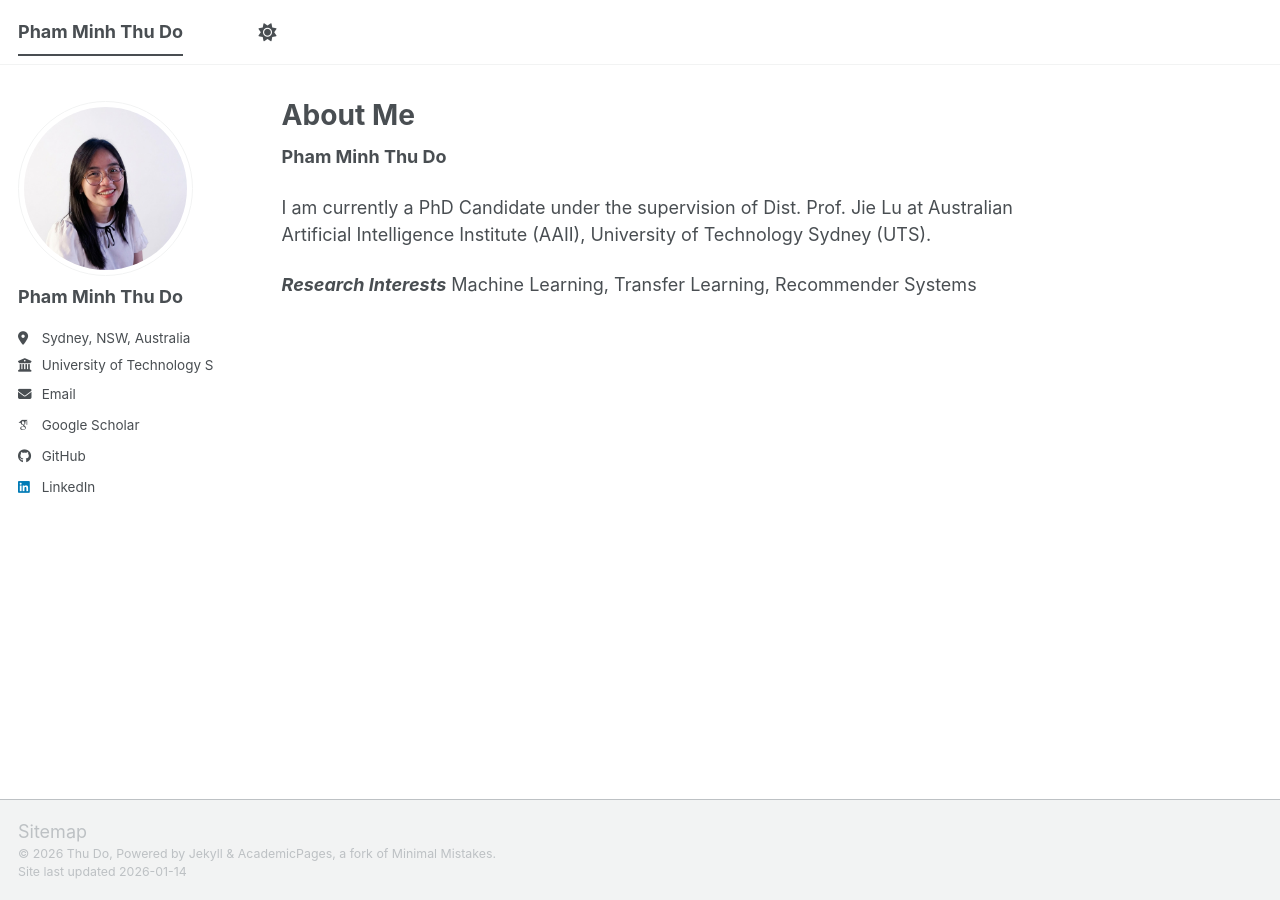
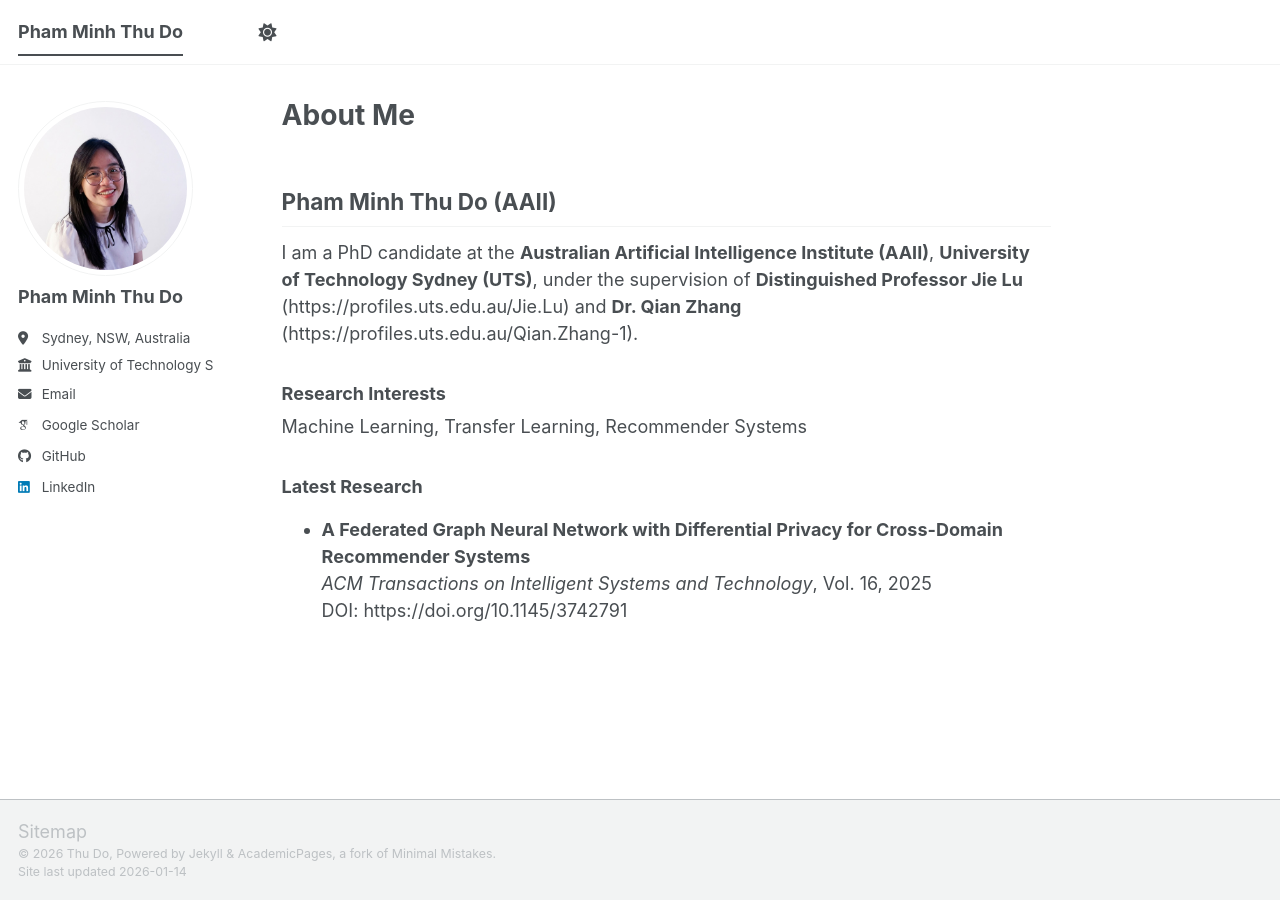
Before and after one commit to PMThuDo/PMThuDo.github.io, a Jekyll site: the page built from _pages/about.md, in a window 1280 px wide. Built offline with Jekyll 4.4.1, drawn with Linux system fonts in a browser that asks for light colours; some web fonts are replaced; a script bundle is joined from its source files by our own code; library files that are not in the unit come from our copies.

Commit message:
Update about.md

```diff
--- a/_pages/about.md
+++ b/_pages/about.md
@@ -6,9 +6,15 @@ redirect_from:
   - /about/
   - /about.html
 ---
-**Pham Minh Thu Do**
+## Pham Minh Thu Do (AAII)
 
-I am currently a PhD Candidate under the supervision of Dist. Prof. Jie Lu at Australian Artificial Intelligence Institute (AAII), University of Technology Sydney (UTS).
+I am a PhD candidate at the **Australian Artificial Intelligence Institute (AAII)**,  **University of Technology Sydney (UTS)**, under the supervision of  **Distinguished Professor Jie Lu**  (https://profiles.uts.edu.au/Jie.Lu) and  **Dr. Qian Zhang**  (https://profiles.uts.edu.au/Qian.Zhang-1).
 
-***Research Interests***
+### Research Interests
 Machine Learning, Transfer Learning, Recommender Systems
+
+### Latest Research
+
+- **A Federated Graph Neural Network with Differential Privacy for Cross-Domain Recommender Systems**
+  *ACM Transactions on Intelligent Systems and Technology*, Vol. 16, 2025
+  DOI: https://doi.org/10.1145/3742791
```
